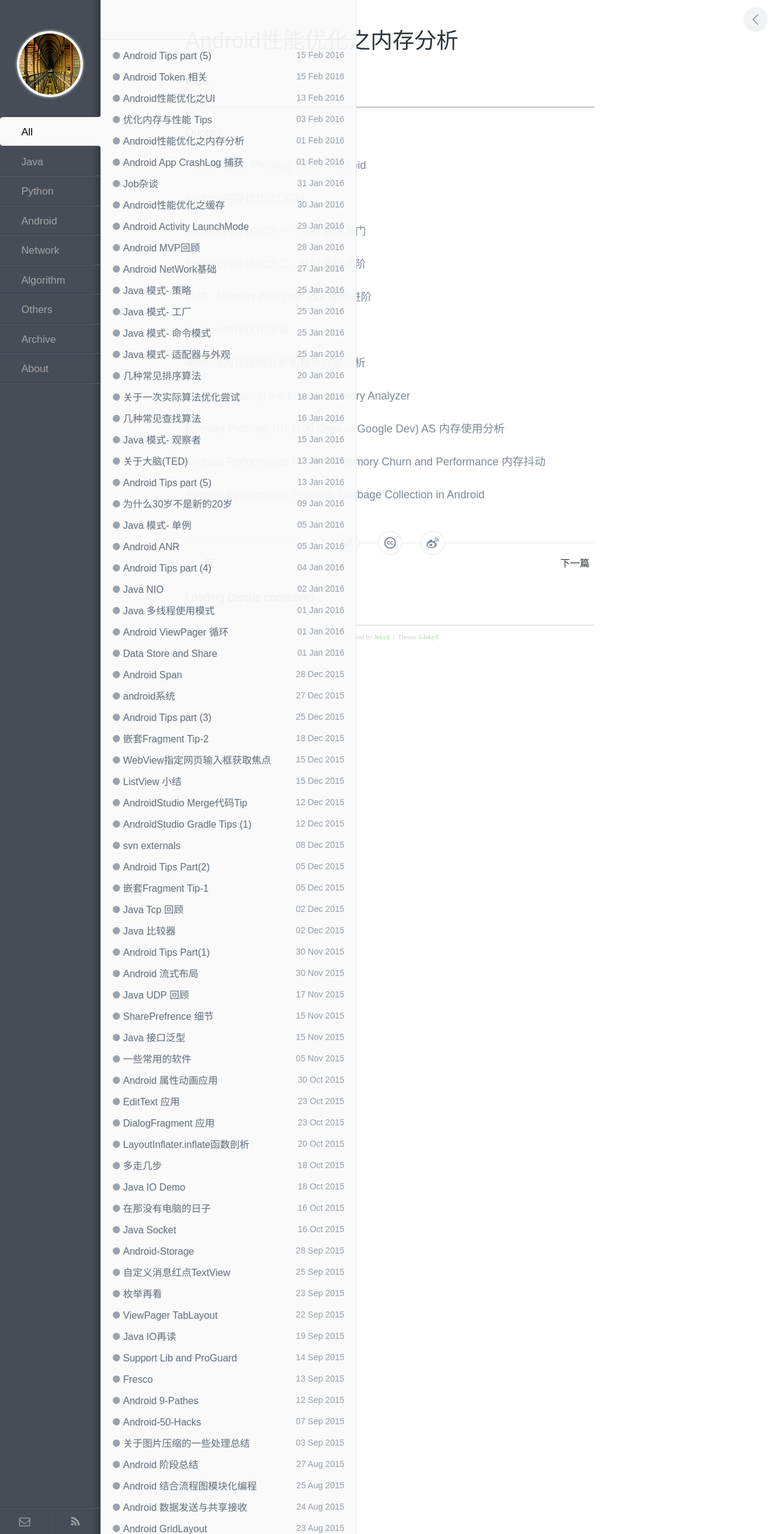
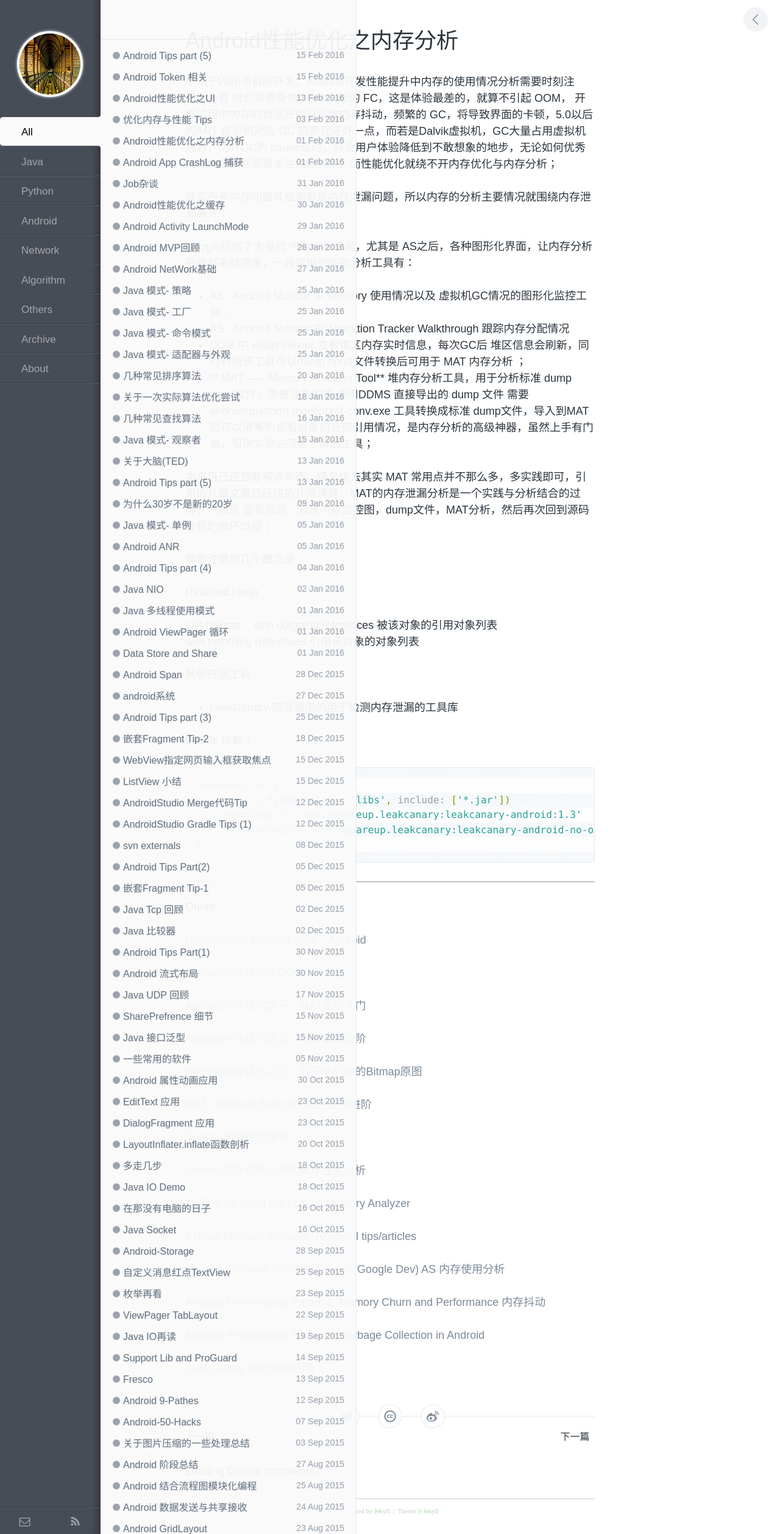
Before and after one commit to enlipan/enlipan.github.io, a Jekyll site: the page built from _posts/2016-02-01-android-performace-oom-2.md, in a window 1280 px wide. Shown: the whole page at 61% size. Built offline with Jekyll 4.4.1, drawn with Linux system fonts in a browser that asks for light colours; nearby versions of some CDN libraries; comment, search, counter and statistics services are not loaded.

Commit message:
modify pages android performance oom

```diff
--- a/_posts/2016-02-01-android-performace-oom-2.md
+++ b/_posts/2016-02-01-android-performace-oom-2.md
@@ -4,16 +4,58 @@ title: Android性能优化之内存分析
 category: android
 ---
 
-**todo**
+不同于Web项目的开发，Android开发性能提升中内存的使用情况分析需要时刻注意，一者 时刻需要警惕OOM 引起的 FC，这是体验最差的，就算不引起 OOM，  开发过程中内存的错误开销将导致内存抖动，频繁的 GC，将导致界面的卡顿，5.0以后的ART 虚拟机对应 GC 的表现还好一点，而若是Dalvik虚拟机，GC大量占用虚拟机资源，同时GC的 pause延时，将会用户体验降低到不敢想象的地步，无论如何优秀的开发是必然需要关注性能优化，而性能优化就绕不开内存优化与内存分析；
+
+其实很多内存问题其根源都是内存泄漏问题，所以内存的分析主要情况就围绕内存泄漏展开；
+
+Google提供了大量的 内存分析工具，尤其是 AS之后，各种图形化界面，让内存分析变得越来越简单，一般常用的内存分析工具有：
+
+
+* AS : Android Monitor 中 Memory 使用情况以及 虚拟机GC情况的图形化监控工具；
+
+
+
+*  AS : Android Monitor 中 Allocation Tracker Walkthrough  跟踪内存分配情况
+
+
+* DDM 中 Heap Viewer 查看堆区内存实时信息，每次GC后 堆区信息会刷新，同时利用该工具可以dump hprof文件转换后可用于 MAT 内存分析 ；
+
+
+*  ** MAT ——Memory Analyzer Tool** 堆内存分析工具，用于分析标准 dump hprof文件，需要注意的是 使用DDMS 直接导出的 dump 文件 需要 android\platform-tools\hprof-conv.exe 工具转换成标准 dump文件，导入到MAT后可以清晰的查看对象的全部引用情况，是内存分析的高级神器，虽然上手有门槛，但确实是必须要了解的工具；
+
+本来自己还想着写点东西，绕来绕去其实 MAT 常用点并不那么多，多实践即可，引用的几篇文章已经讲的非常清楚，MAT的内存泄漏分析是一个实践与分析结合的过程，一般是 查看源码，观察内存监控图，dump文件，MAT分析，然后再次回到源码分析的循环过程；
+
+需要注意的几个概念是：
+
+Retained Heap
+
+List objects：
+with outgoing references  被该对象的引用对象列表
+with incoming references  引用该对象的对象列表
 
 
 
 
 
 
+其他开源工具：
 
 
+*  LeakCanary  简洁易用的用于检测内存泄漏的工具库
 
+Gradle 依赖：
+
+
+{% highlight groovy %}
+
+dependencies {
+    compile fileTree(dir: 'libs', include: ['*.jar'])
+    debugCompile 'com.squareup.leakcanary:leakcanary-android:1.3'
+    releaseCompile 'com.squareup.leakcanary:leakcanary-android-no-op:1.3'
+}
+
+
+{% endhighlight %}
 
 ---
 
@@ -27,6 +69,8 @@ Quote：
 
 [Android内存优化之二：MAT使用进阶](http://androidperformance.com/2015/04/11/AndroidMemory-Usage-Of-MAT-Pro.html)
 
+[Android内存优化之三：打开MAT中的Bitmap原图](http://androidperformance.com/2015/04/11/AndroidMemory-Open-Bitmap-Object-In-MAT.html)
+
 [MAT - Memory Analyzer Tool 使用进阶](http://www.lightskystreet.com/2015/09/01/mat_usage/)
 
 [Android内存优化杂谈](https://mp.weixin.qq.com/s?__biz=MzAwNDY1ODY2OQ==&mid=400656149&idx=1&sn=122b4f4965fafebf78ec0b4fce2ef62a&scene=0&key=ac89cba618d2d9769bc3006ae6f052433e9addebbf0099674296838d889f7d2c4098d859550e3bf2f6b53b3483336fec&ascene=7&uin=MTgxNDQ2NzkyMg%3D%3D&devicetype=android-19&version=26030832&nettype=ctlte&pass_ticket=LuET1X%2BVwvmFOKoypeaRevizrPu8nav3c69WqE2ynS2F%2BUBstsQr9bD%2FYhH3gEAj)
@@ -35,8 +79,12 @@ Quote：
 
 [10 Tips for using the Eclipse Memory Analyzer](http://eclipsesource.com/blogs/2013/01/21/10-tips-for-using-the-eclipse-memory-analyzer/)
 
+[Eclipse Memory Analyzer, 10 useful tips/articles](http://kohlerm.blogspot.sg/2009/07/eclipse-memory-analyzer-10-useful.html)
+
 [Memory Profiling 101 (100 Days of Google Dev) AS 内存使用分析](https://www.youtube.com/watch?v=P--rg1o7Cz4&list=PLWz5rJ2EKKc9CBxr3BVjPTPoDPLdPIFCE&index=20&feature=iv&src_vid=GajI0uKyAGE&annotation_id=annotation_343990853)
 
 [Android Performance Patterns: Memory Churn and Performance 内存抖动](https://www.youtube.com/watch?v=McAvq5SkeTk&list=PLWz5rJ2EKKc9CBxr3BVjPTPoDPLdPIFCE&index=60)
 
 [Android Performance Patterns: Garbage Collection in Android](https://www.youtube.com/watch?v=pzfzz50W5Uo&list=PLWz5rJ2EKKc9CBxr3BVjPTPoDPLdPIFCE&index=61)
+
+[LeakCanary 中文使用说明](http://www.liaohuqiu.net/cn/posts/leak-canary-read-me/)
```
